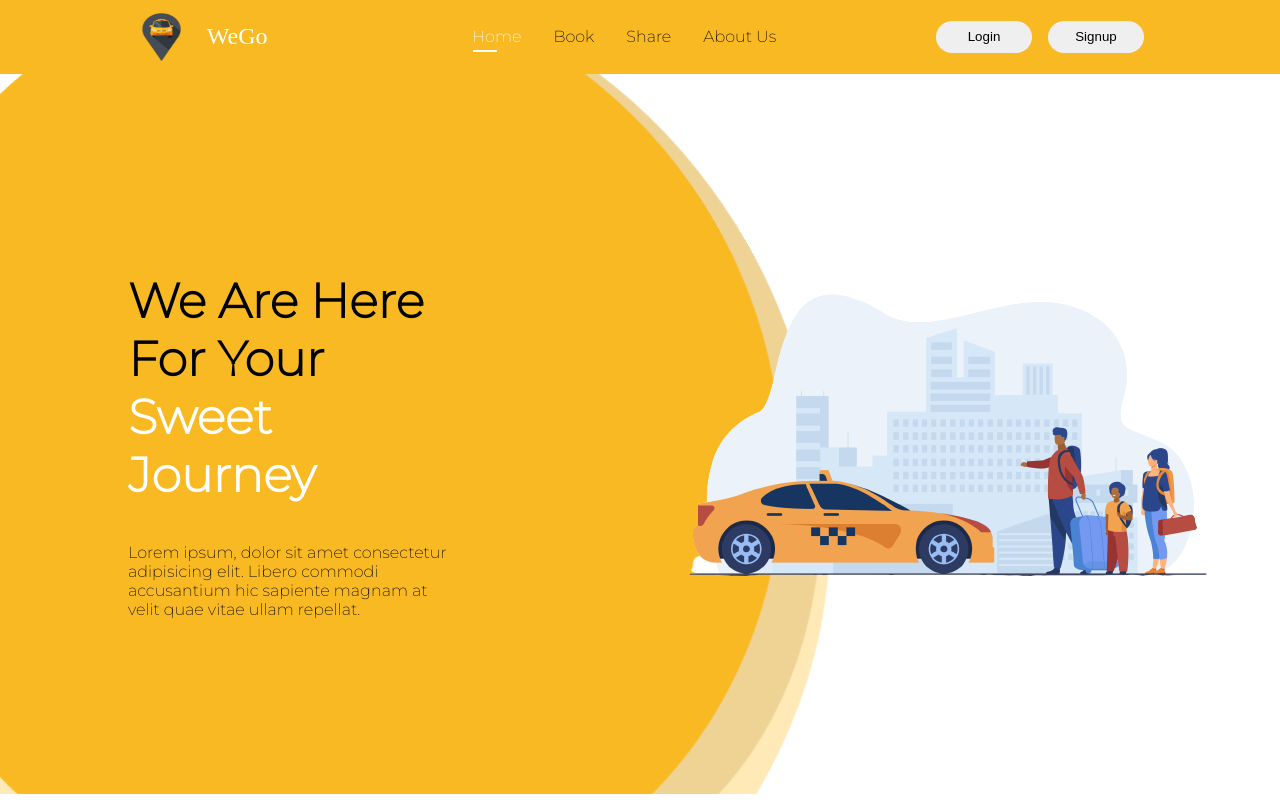
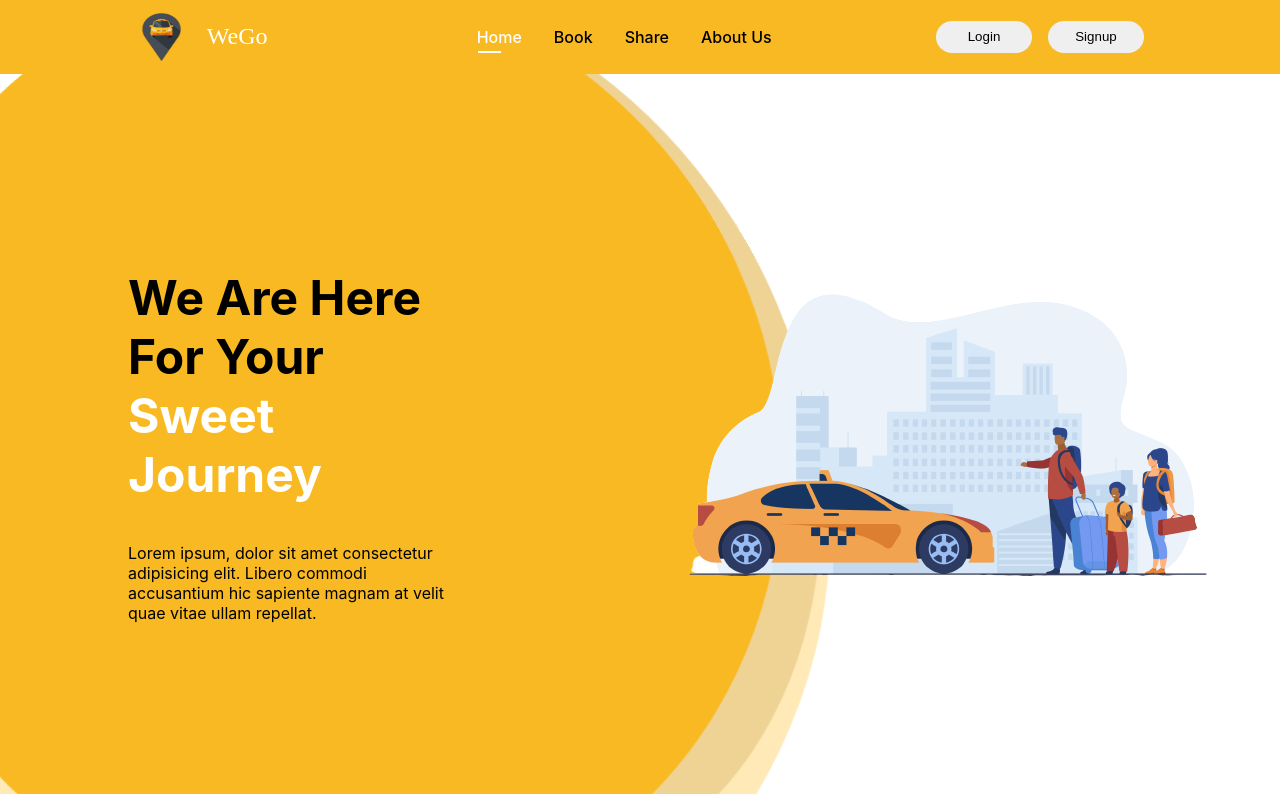
Before and after one commit to JoydevDafadar/WeGo, a React (Create React App) app: page / in a window 1280 px wide. Shown: the top 800 px of the page. Built offline with nearby package versions, Linux system fonts and the light colour scheme; a web font is replaced by a local one.

Commit message:
minor changes: Font family changes

```diff
--- a/src/index.css
+++ b/src/index.css
@@ -4,11 +4,11 @@ body {
   margin: 0;
   padding: 0;
   overflow-x: hidden;
-  font-family: 'Montserrat', sans-serif;
-  font-weight: 500;
-  /* font-family: -apple-system, BlinkMacSystemFont, 'Segoe UI', 'Roboto', 'Oxygen',
+/*   font-family: 'Montserrat', sans-serif;
+  font-weight: 500; */
+  font-family: -apple-system, BlinkMacSystemFont, 'Segoe UI', 'Roboto', 'Oxygen',
     'Ubuntu', 'Cantarell', 'Fira Sans', 'Droid Sans', 'Helvetica Neue',
-    sans-serif; */
+    sans-serif;
   -webkit-font-smoothing: antialiased;
   -moz-osx-font-smoothing: grayscale;
 }
```
